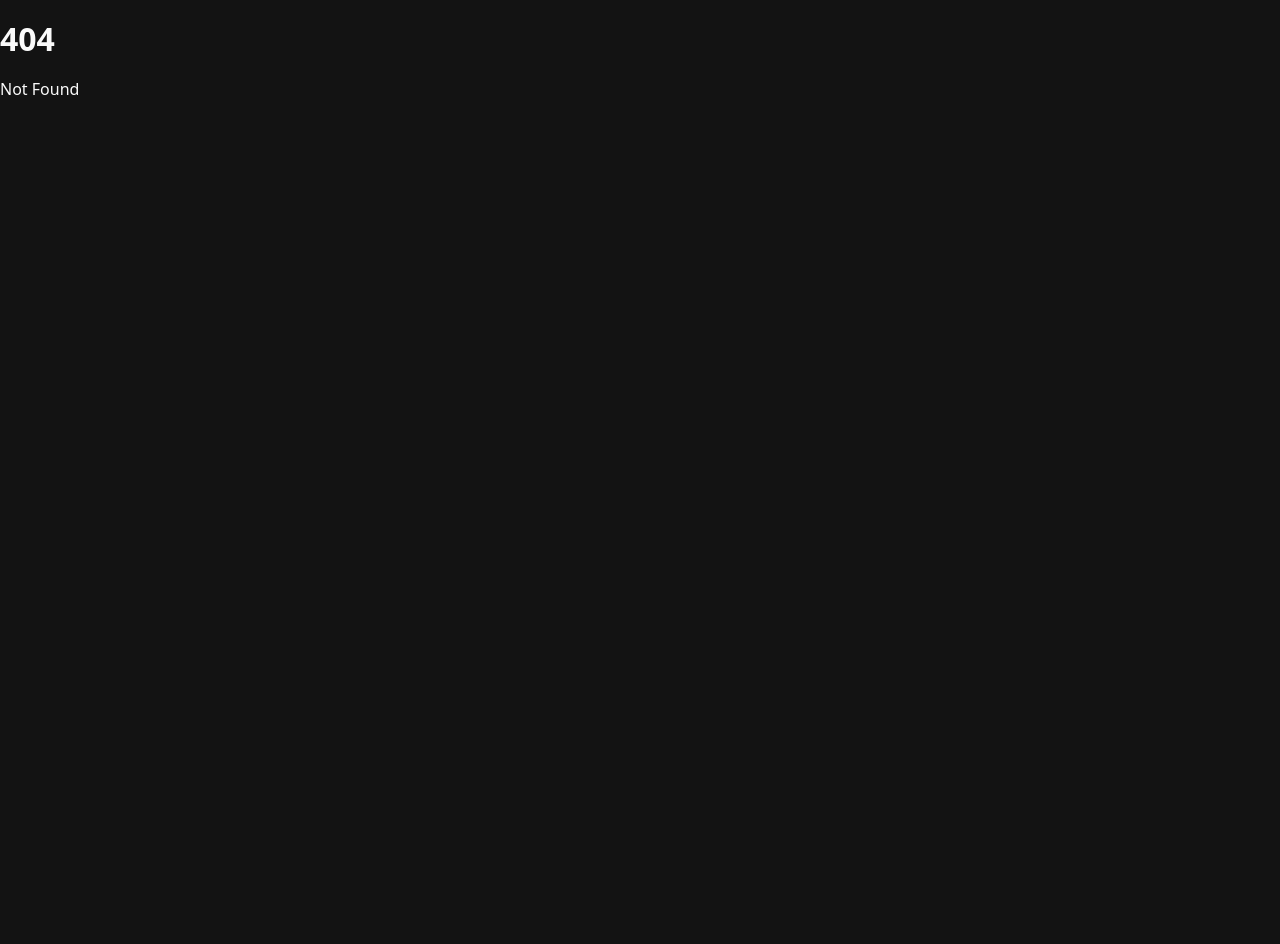
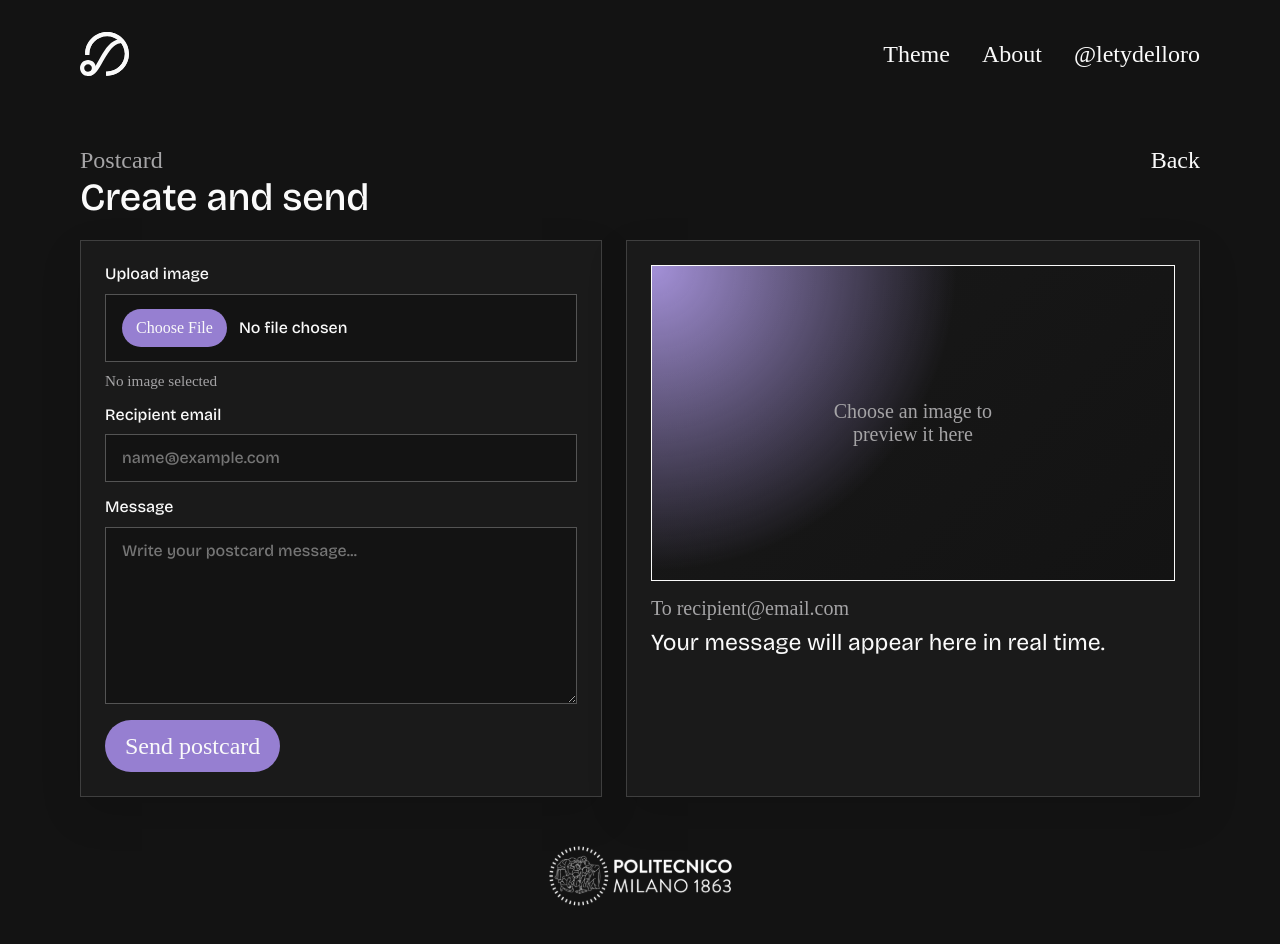
Before and after one commit to LetiziaDellOro/LandingPage-LetiziaDellOro, a SvelteKit app: page /postcard in a window 1280 px wide. Before the commit this address had no page. Shown: the top 944 px of the page. Before the commit the page ends 821 px from the top, so only its background shows below. Built offline with nearby package versions, Linux system fonts and the light colour scheme; a web font is replaced by a local one.

Commit message:
ultime modifiche

```diff
--- /dev/null
+++ b/src/routes/postcard/+page.svelte
@@ -0,0 +1,48 @@
+<script>
+	import { goto } from '$app/navigation';
+
+	import TopBar from '$lib/components/landing/TopBar.svelte';
+	import PostcardCreator from '$lib/components/postcard/PostcardCreator.svelte';
+	import FooterBrand from '$lib/components/landing/FooterBrand.svelte';
+
+	const backHome = () => {
+		goto('/');
+	};
+</script>
+
+<svelte:head>
+	<title>Send a postcard</title>
+</svelte:head>
+
+<main class="postcard-page">
+	<TopBar aboutHref="/about" aboutLabel="About" handle="@letydelloro" />
+
+	<section class="postcard-wrap">
+		<PostcardCreator onBack={backHome} />
+	</section>
+
+	<FooterBrand />
+</main>
+
+<style>
+	.postcard-page {
+		min-height: 100svh;
+		background: var(--page-bg);
+		color: var(--text-primary);
+		display: flex;
+		flex-direction: column;
+		gap: var(--layout-section-gap);
+		padding-bottom: var(--spacing-7);
+	}
+
+	.postcard-wrap {
+		display: flex;
+		flex-direction: column;
+	}
+
+	@media (max-width: 900px) {
+		.postcard-page {
+			gap: var(--spacing-4);
+		}
+	}
+</style>
```
